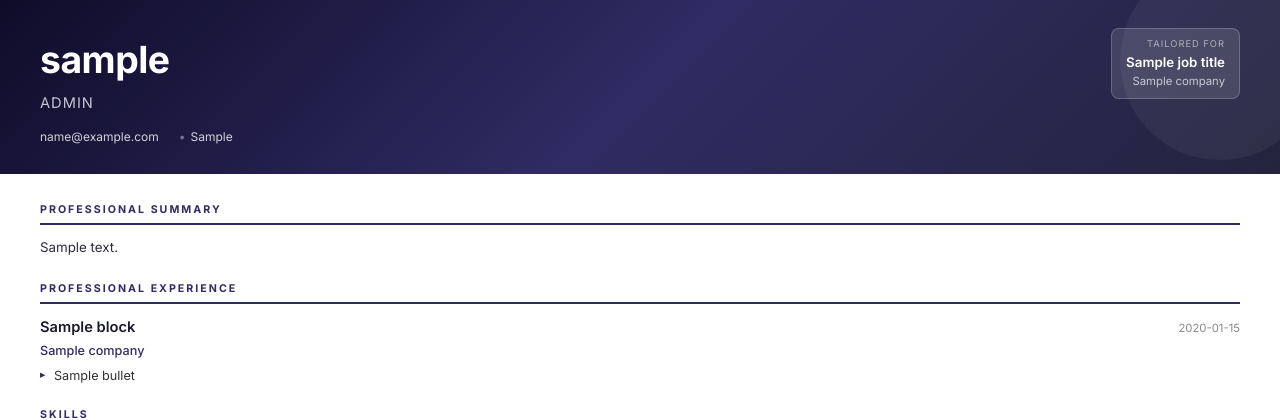
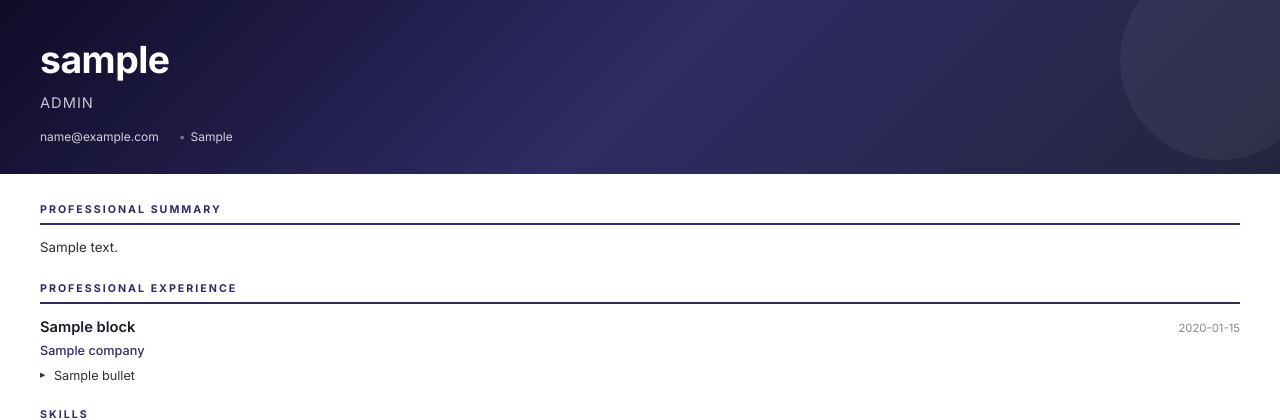
Before and after one commit to gargey07/ai-career-copilot, a Python web app: template backend/templates/resume_modern.html in a window 1280 px wide. Shown: the top 420 px of the page. Run offline with Jinja, Linux system fonts and the light colour scheme; the template is opened without the code that fills it: most values are stand-ins (such as "Sample title", 1, 10 or a date in 2020).

Commit message:
Stop AI SDK auto-retries on rate-limited providers, drop resume "Tailored for" banner
Live logs showed a rate-limited provider (429) triggering the openai
SDK's own built-in retry-with-backoff (~21s, then ~29s) before our
waterfall's failover logic ever got a chance to try the next provider
— the real driver of the post-migration slow resume parsing, on top
of the missing-timeout fix from earlier. max_retries=0 on every
provider client: our waterfall already IS the retry strategy across
providers, retrying the same already-rate-limited one is pure latency.

Also removes the "Tailored for {job} at {company}" banner from the
classic/minimal/modern resume PDF templates — now that digests attach
these PDFs for users to forward straight to a recruiter, announcing
the resume was algorithmically tailored for the exact posting undercuts
it more than it helps; the tailoring should show through the content.

```diff
--- a/backend/templates/resume_modern.html
+++ b/backend/templates/resume_modern.html
@@ -64,33 +64,6 @@
       color: rgba(255,255,255,0.4);
     }
     .header-meta span:first-child::before { display: none; }
-
-    /* ── Applied For badge ──────────────────────────────── */
-    .applied-badge {
-      position: absolute;
-      top: 28px; right: 40px;
-      background: rgba(255,255,255,0.12);
-      border: 1px solid rgba(255,255,255,0.2);
-      border-radius: 8px;
-      padding: 8px 14px;
-      text-align: right;
-    }
-    .applied-badge .label {
-      font-size: 7pt;
-      text-transform: uppercase;
-      letter-spacing: 1px;
-      color: rgba(255,255,255,0.55);
-    }
-    .applied-badge .value {
-      font-size: 10pt;
-      font-weight: 600;
-      color: white;
-      margin-top: 2px;
-    }
-    .applied-badge .company {
-      font-size: 8.5pt;
-      color: rgba(255,255,255,0.7);
-    }
 
     /* ── Body ───────────────────────────────────────────── */
     .body {
@@ -231,13 +204,6 @@
       {% if user_location %}<span>{{ user_location }}</span>{% endif %}
     </div>
 
-    {% if job_title %}
-    <div class="applied-badge">
-      <div class="label">Tailored for</div>
-      <div class="value">{{ job_title }}</div>
-      {% if company %}<div class="company">{{ company }}</div>{% endif %}
-    </div>
-    {% endif %}
   </div>
 
   <!-- Body -->
```
Also changed, not shown: backend/core/ai.py (+10 -2 lines), backend/templates/resume_classic.html (+0 -9 lines), backend/templates/resume_minimal.html (+0 -14 lines).
